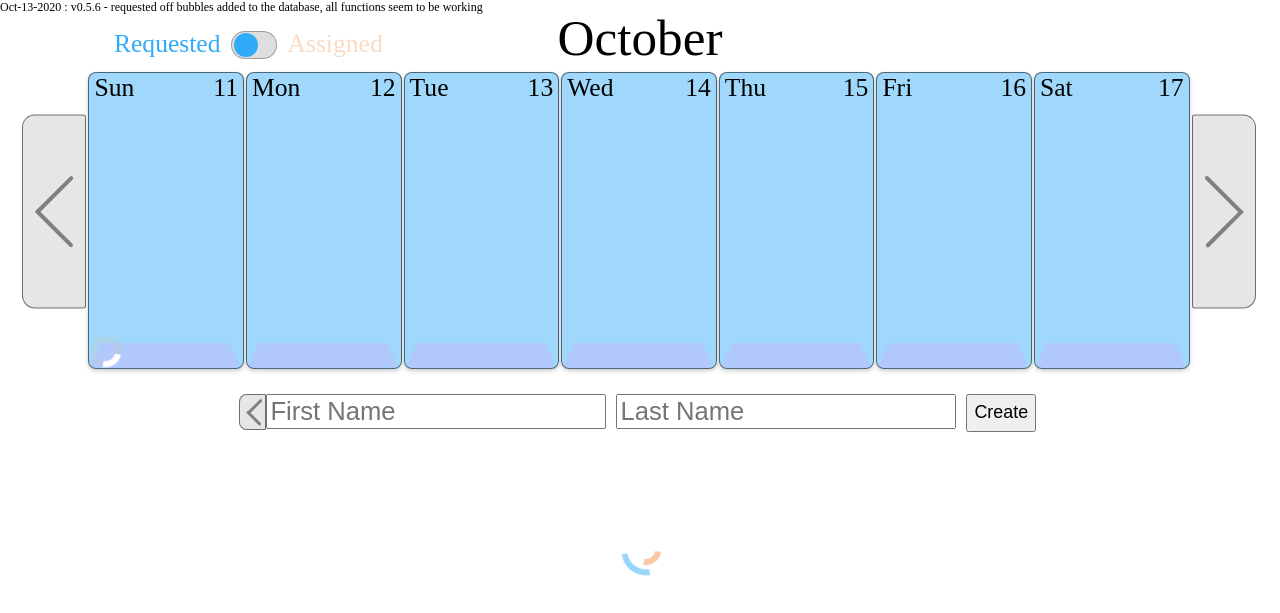
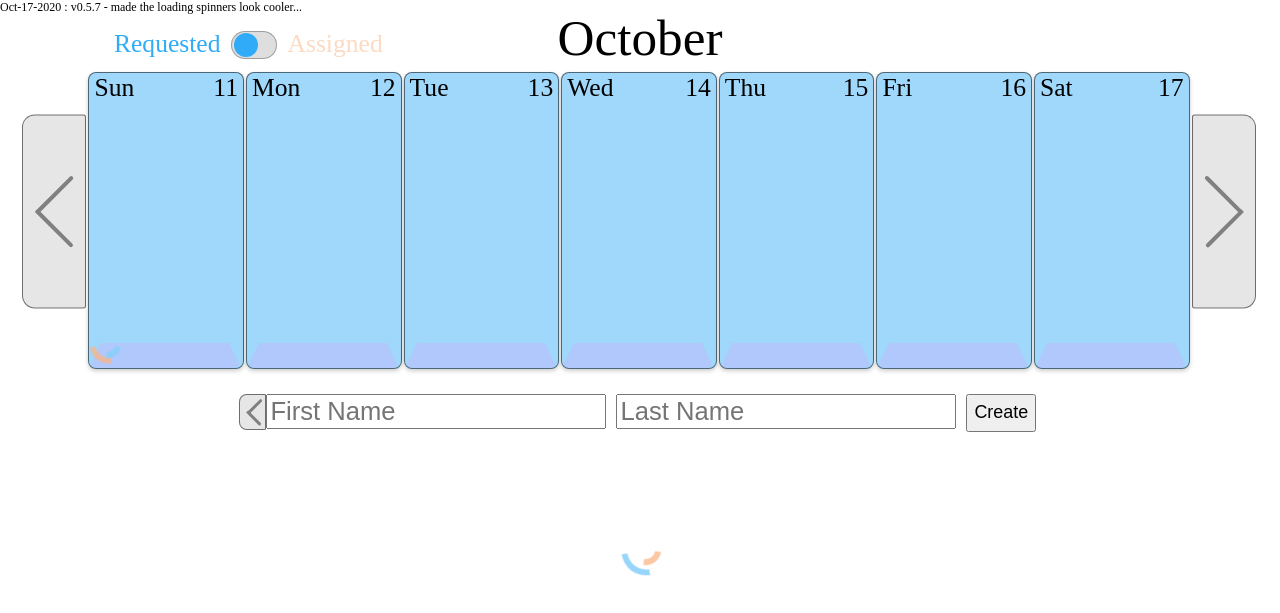
Before and after one commit to jpayne1349/madd_scheduling, a Flask app: template app/templates/homepage.html in a window 1280 px wide. Shown: the top 613 px of the page. Run offline with Flask 2, Linux system fonts and the light colour scheme; the template is opened without the code that fills it, so the values that code supplies are empty.

Commit message:
Oct-17-2020 : v0.5.7 - made the loading spinners look cooler...

```diff
--- a/app/main_blueprint/main.py
+++ b/app/main_blueprint/main.py
@@ -45,7 +45,7 @@ def create_employee():
 def load_employee():
     # needs to get database info and send in response
     employees = Employee.query.filter(Employee.user_id == current_user.id).all()
-    time.sleep(4)
+
     employee_list = []
     for index, employee  in enumerate(employees):
         # individual dictionaries created for employee and placed into a list
@@ -120,8 +120,6 @@ def load_assignment():
     date_object = request.get_json()
     year = date_object[2]
     classification = date_object[3]
-
-    time.sleep(5)
 
     response_list = []
     for i in range(7):
--- a/app/static/scripts/schedulerScripts.js
+++ b/app/static/scripts/schedulerScripts.js
@@ -3,7 +3,7 @@
 
 // global variables
 
-var version_number = 'Oct-13-2020 : v0.5.6 - requested off bubbles added to the database, all functions seem to be working';
+var version_number = 'Oct-17-2020 : v0.5.7 - made the loading spinners look cooler...';
 
 var monthNames = ["January", "February", "March", "April", "May", "June", "July",
     "August", "September", "October", "November", "December"];
@@ -224,10 +224,14 @@ function createWeekTemplate() {
     let assignment_spinner_container = document.createElement('div');
     assignment_spinner_container.className = 'assignment_spinner_container';
 
-    let assignment_spinner = document.createElement('div');
-    assignment_spinner.className = 'assignment_spinner';
-
-    assignment_spinner_container.appendChild(assignment_spinner);
+    let assignment_spinner_outer = document.createElement('div');
+    assignment_spinner_outer.className = 'assignment_spinner_outer';
+
+    let assignment_spinner_inner = document.createElement('div');
+    assignment_spinner_inner.className = 'assignment_spinner_inner';
+
+    assignment_spinner_container.appendChild(assignment_spinner_outer);
+    assignment_spinner_container.appendChild(assignment_spinner_inner);
 
     week_div.appendChild(next_div);
 
@@ -1355,18 +1359,26 @@ function loadAssignmentsFromDatabase(date) {
 }
 
 function toggleAssignmentSpinner() {
-    let spinner = $('.assignment_spinner');
-
-    if(spinner[0].classList.contains('assignment_spin')) {
-        spinner[0].style.opacity = '0';
+    let outer_spinner = $('.assignment_spinner_outer');
+    let inner_spinner = $('.assignment_spinner_inner');
+
+    if (outer_spinner[0].classList.contains('assignment_spin_outer')) {
+        outer_spinner[0].style.opacity = '0';
+
+        inner_spinner[0].style.opacity = '0';
 
         setTimeout( function() {
-            spinner[0].classList.remove('assignment_spin');
+            outer_spinner[0].classList.remove('assignment_spin_outer');
+
+            inner_spinner[0].classList.remove('assignment_spin_inner');
         }, 1000);
 
     } else {
-        spinner[0].style.opacity = '1';
-        spinner[0].classList.add('assignment_spin');
+        outer_spinner[0].style.opacity = '1';
+        outer_spinner[0].classList.add('assignment_spin_outer');
+
+        inner_spinner[0].style.opacity = '1';
+        inner_spinner[0].classList.add('assignment_spin_inner');
 
     }
 
--- a/app/static/styles/style.css
+++ b/app/static/styles/style.css
@@ -805,27 +805,53 @@
 
 .assignment_spinner_container {
     position: absolute;
-    top: 90%;
+    top: 87%;
     left: 7vw;
 
 }
 
-.assignment_spinner {
-    width: 1.5vw;
-    height: 1.5vw;
+.assignment_spinner_outer {
+    position: relative;
+    top:0;
+    left: 0;
+    width: 2vw;
+    height: 2vw;
     border-radius: 50%;
-    border: solid 0.5vw rgba(199, 199, 199, 0.301);
-    border-top: solid 0.5vw rgb(255, 255, 255);
+    border: solid 0.5vw rgba(199, 199, 199, 0);
+    border-top: solid 0.5vw rgba(250, 181, 135, 0.75);
     display: none;
     transition: opacity .4s;
 
 }
 
-.assignment_spin {
+.assignment_spinner_inner {
+    position: absolute;
+    width: 1vw;
+    height: 1vw;
+    top: 0.5vw;
+    left: 0.5vw;
+    border-radius: 50%;
+    border: solid 0.5vw rgba(199, 199, 199, 0);
+    border-top: solid 0.5vw  rgba(135, 206, 250, 0.86);
+    display: none;
+    transition: opacity .4s;
+
+}
+
+.assignment_spin_outer {
     animation-name: spin;
-    animation-duration: .8s;
+    animation-duration: 1s;
     animation-iteration-count: infinite;
-    animation-timing-function: ease;
+    animation-timing-function: linear;
+    display: block;
+}
+
+.assignment_spin_inner {
+    animation-name: spin;
+    animation-duration: 1s;
+    animation-iteration-count: infinite;
+    animation-timing-function: linear;
+    animation-direction: reverse;
     display: block;
 }
 
```
